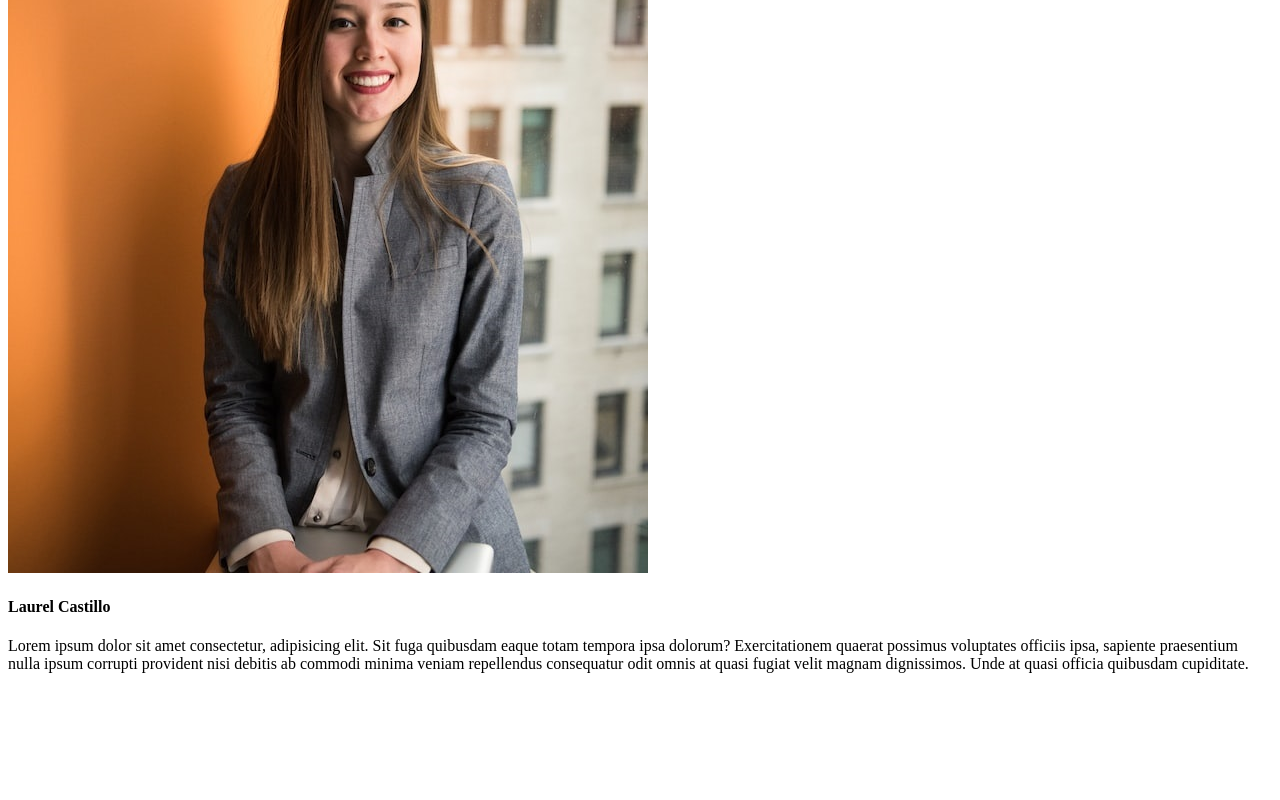
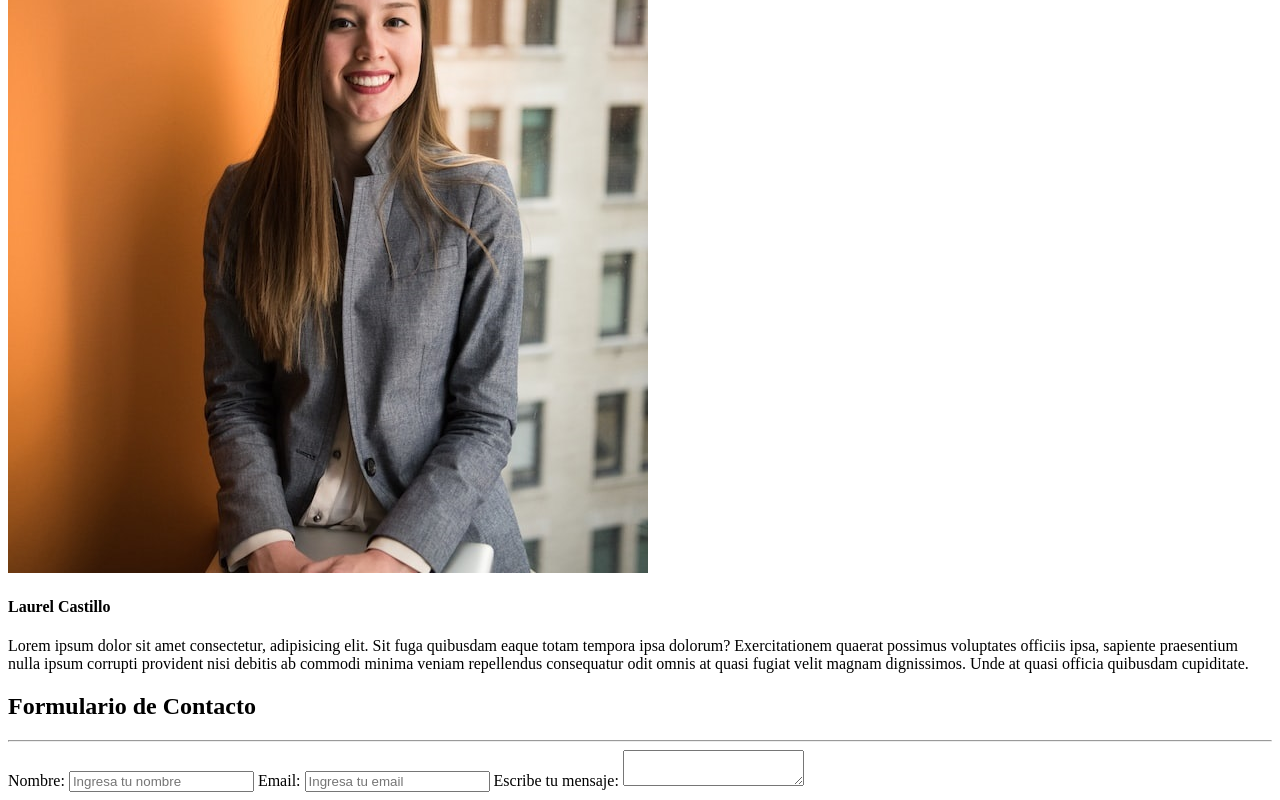
Before and after one commit to ronytacodev/Experts_agency, a plain HTML site: page index.html in a window 1280 px wide. Shown: the part 7525-8325 px from the top of the page. Before the commit the page ends 8214 px from the top, so only its background shows below. Drawn offline with Linux system fonts and the light colour scheme.

Commit message:
avance de seccion footer, formulario

```diff
--- a/index.html
+++ b/index.html
@@ -180,6 +180,36 @@
     </main>
 
 
+    <!-- Inicio Footer -->
+    <footer class="footer">
+        <div class="deg-footer"></div>
+
+        <div class="eje2footer">
+            <div class="footer-content">
+                <div class="footer-title">
+                    <h2>Formulario de Contacto</h2>
+                    <hr>
+                </div>
+
+                <div class="formulario-content">
+                    <form id="formulario">
+                        <label for="user">Nombre:</label>
+                        <input type="text" name="user" id="user" placeholder="Ingresa tu nombre">
+
+                        <label for="email">Email:</label>
+                        <input type="email" name="email" id="email" placeholder="Ingresa tu email">
+
+                        <label for="mensaje">Escribe tu mensaje:</label>
+                        <textarea name="message" id="message"></textarea>
+                        <!-- me quede en el min 19.39 -->
+                    </form>
+                </div>
+            </div>
+        </div>
+    </footer>
+
+    <!-- Fin Footer -->
+
     <!-- Scripts -->
     <script src="js/app.js"></script>
 
```
